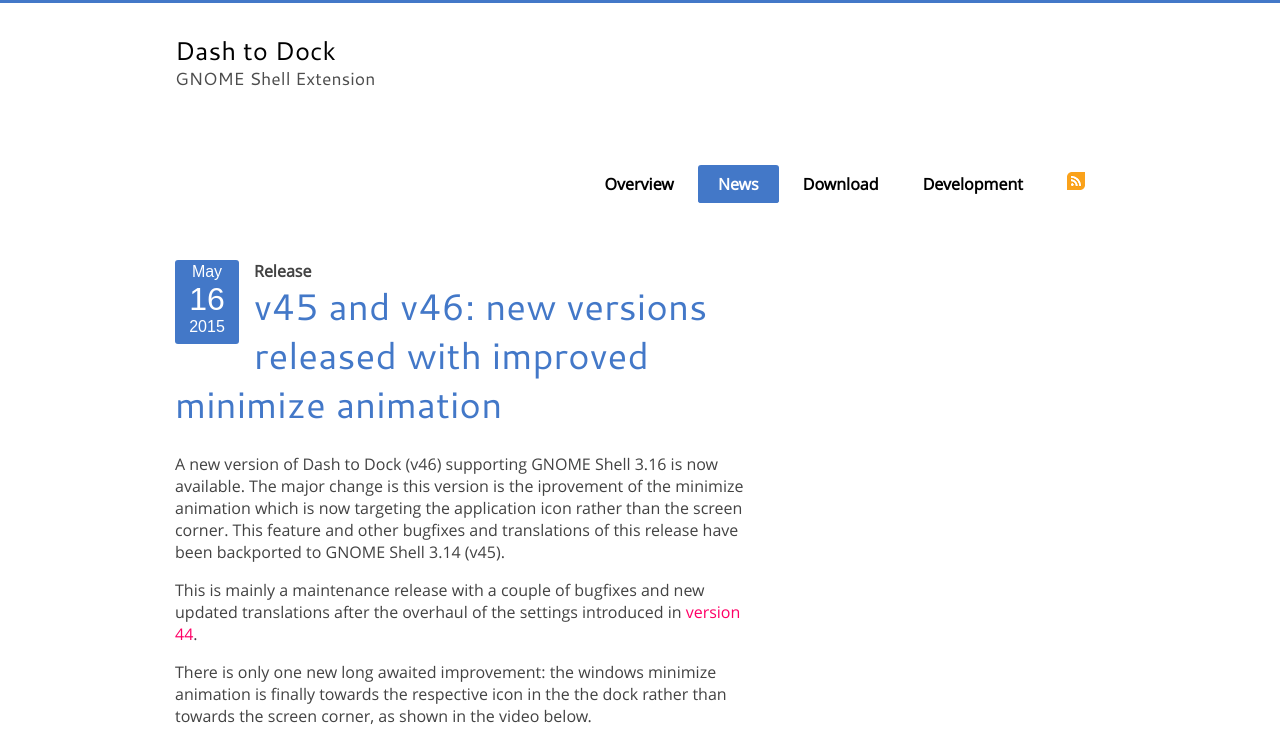
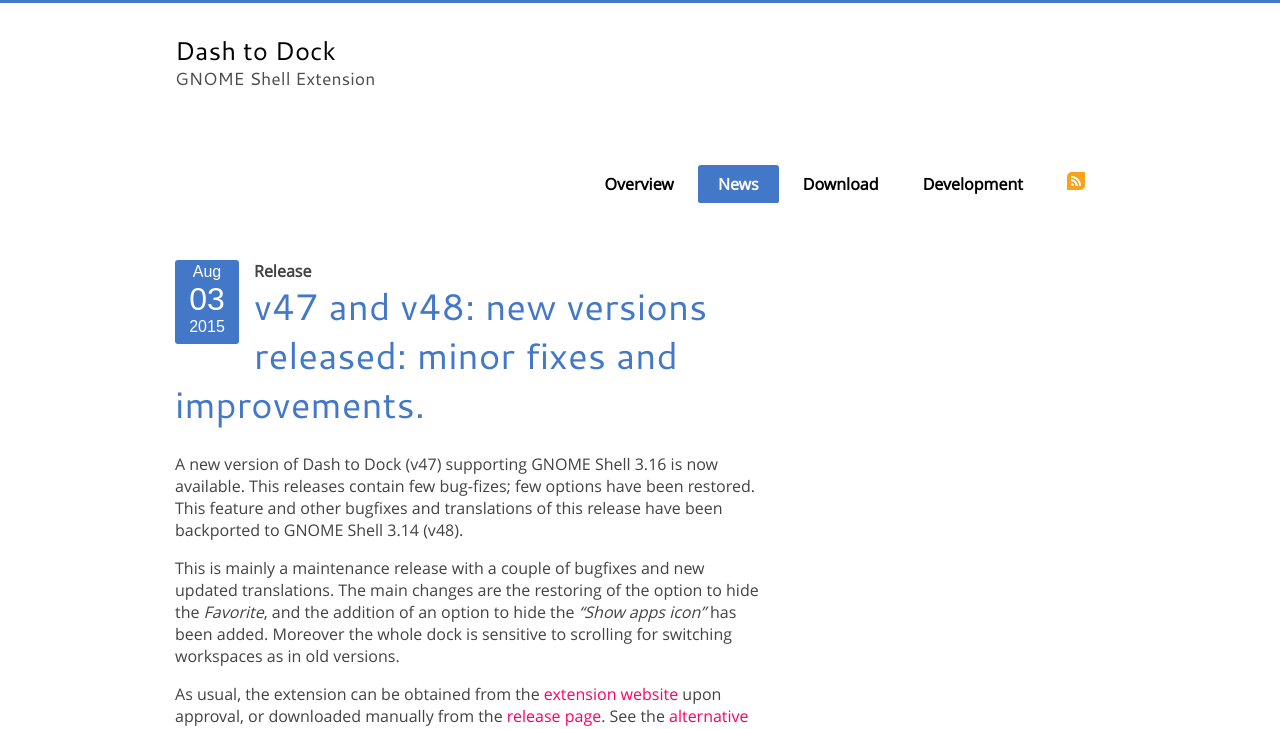
Before and after one commit to micheleg/dash-to-dock, a Jekyll site: the page built from news/index.html, in a window 1280 px wide and 1400 px high. Shown: the top 729 px of the window. Built offline with Jekyll 4.4.1, drawn with Linux system fonts in a browser that asks for light colours; Markdown is read by kramdown in place of the engine named in the settings; the list of posts is cut into pages by our own code; some of the changed text lies outside the part shown.

Commit message:
Add versions 47 and 47: relase post and changelog.

```diff
--- a/_data/releases.yml
+++ b/_data/releases.yml
@@ -1,3 +1,22 @@
+- version: 48
+  date: 16-05-2015
+  shell_version: ["3.14"]
+  notes:
+    - This is a backport of version 47 to GNOME 3.14
+  zip_url: https://extensions.gnome.org/review/download/5078.shell-extension.zip
+
+- version: 47
+  date: 16-05-2015
+  shell_version: ["3.16"]
+  notes:
+    - Fix bugs with fullscreen [91e79136, 8210bd0a].
+    - Fix bug due to padding in the dock container [cbcc067c].
+    - Restore show/hide favorites option [9cbec67c,02fbe389].
+    - Allow workspace switch scrolling all over the dock [64b30ca7].
+    - Add function to show/hide 'show applications' button [51f037e4, 82b2e7ca].
+    - Update Russian, Serbian, Brazilian, Czech, and German translations.
+  zip_url: https://extensions.gnome.org/review/download/5077.shell-extension.zip
+
 - version: 46
   date: 16-05-2015
   shell_version: ["3.16"]
@@ -13,7 +32,7 @@
   date: 16-05-2015
   shell_version: ["3.14"]
   notes:
-    - This i a backport of version 46 to GNOME 3.14
+    - This is a backport of version 46 to GNOME 3.14
   zip_url: https://extensions.gnome.org/review/download/4964.shell-extension.zip
 
 - version: 44
--- /dev/null
+++ b/_posts/2015-08-03-new-releases-v47-and-v48.md
@@ -0,0 +1,25 @@
+---
+layout: post
+title: "v47 and v48: new versions released: minor fixes and improvements."
+author: Michele
+date: Mon  3 Aug 19:12:44 BST 2015
+
+category: Release
+---
+
+A new version of Dash to Dock (v47) supporting GNOME Shell 3.16 is now available. This releases contain few bug-fizes; few options have been restored. This feature and other bugfixes and translations of this release have been backported to GNOME Shell 3.14 (v48).
+
+<!--more-->
+
+This is mainly a maintenance release with a couple of bugfixes and new updated translations. The main changes are the restoring of the option to hide the *Favorite*, and the addition of an option to hide the *"Show apps icon"* has been added. Moreover the whole dock is sensitive to scrolling for switching workspaces as in old versions.
+
+As usual, the extension can be obtained from the [extension website](https://extensions.gnome.org/extension/307/dash-to-dock/) upon approval, or downloaded manually from the [release page]({{ site.release_page_url }}). See the [alternative installation methods]({{ relative }}/download.html) for instructions.
+
+**Release notes**
+
+* Fix bugs with fullscreen [91e79136, 8210bd0a].
+* Fix bug due to padding in the dock container [cbcc067c].
+* Restore show/hide favorites option [9cbec67c,02fbe389].
+* Allow workspace switch scrolling all over the dock [64b30ca7].
+* Add function to show/hide 'show applications' button [51f037e4, 82b2e7ca].
+* Update Russian, Serbian, Brazilian, Czech, and German translations.
```
